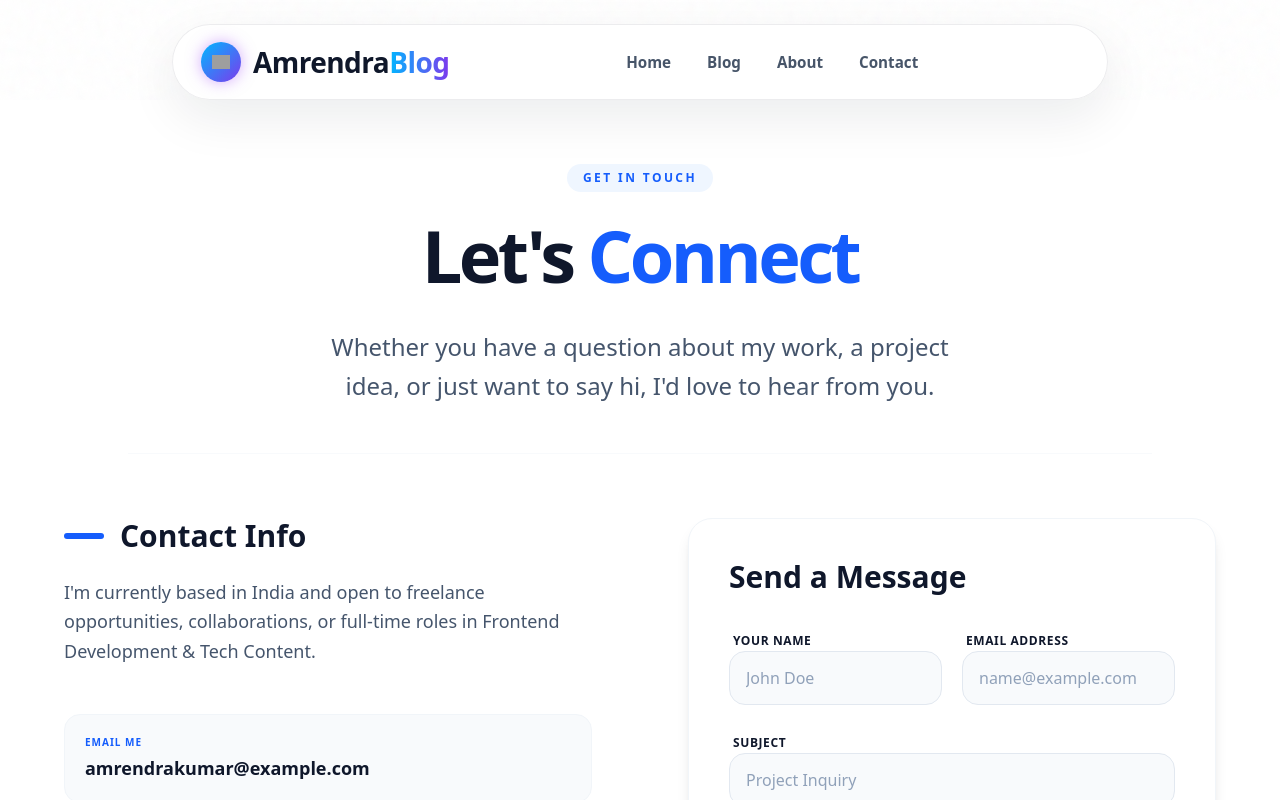
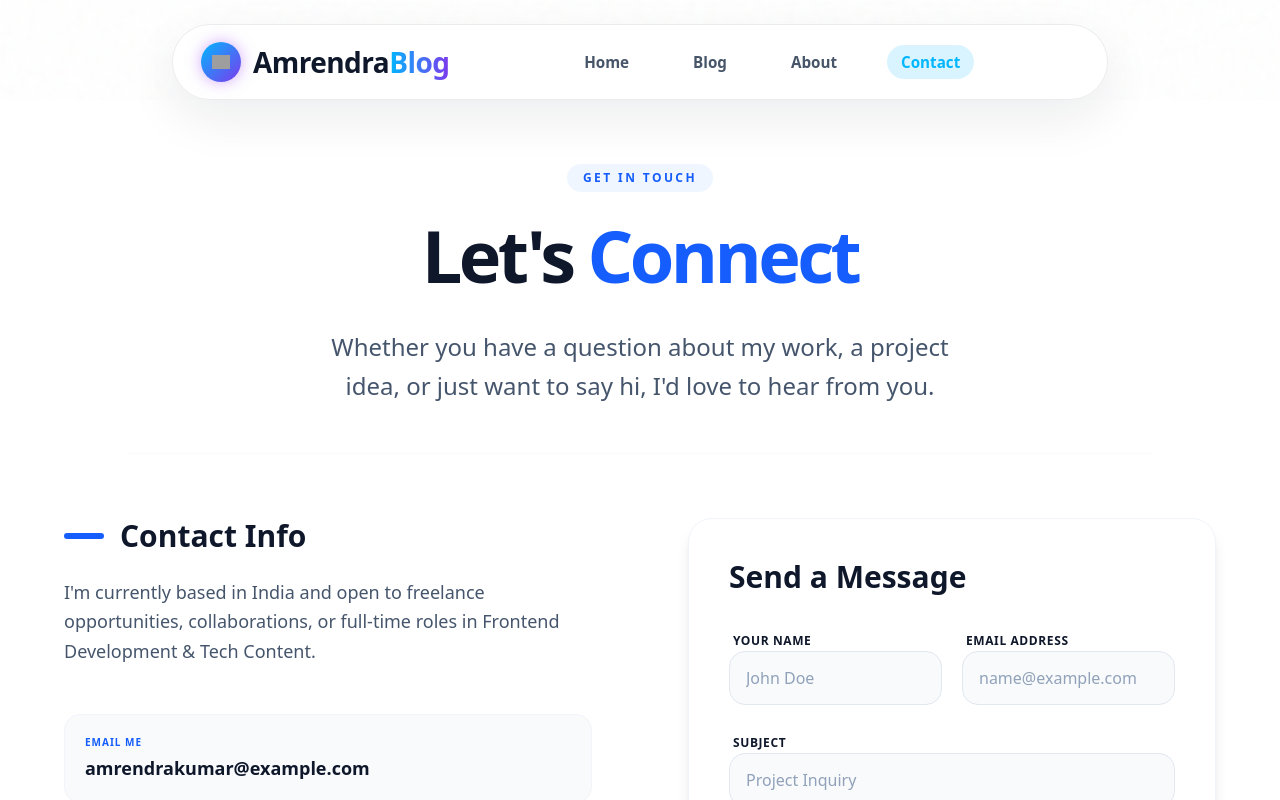
Before and after one commit to AmrendraCodes/AmrendraBlog, a Next.js app in the folder my-website/: page /contact in a window 1280 px wide. Shown: the top 800 px of the page. Built offline with nearby package versions, Linux system fonts and the light colour scheme; grey boxes are pictures that could not be loaded.

Commit message:
file committed

```diff
--- a/my-website/src/components/Header.js
+++ b/my-website/src/components/Header.js
@@ -4,6 +4,7 @@ import { useState, useEffect } from "react";
 import Link from "next/link";
 import { Menu, X, Sparkles } from "lucide-react";
 import styles from "./Header.module.css";
+import { usePathname } from "next/navigation";
 
 const navLinks = [
   { name: "Home", href: "/" },
@@ -13,6 +14,7 @@ const navLinks = [
 ];
 
 export default function Header() {
+  const pathname = usePathname();
   const [isMenuOpen, setIsMenuOpen] = useState(false);
   const [isScrolled, setIsScrolled] = useState(false);
   const [mounted, setMounted] = useState(false);
@@ -50,11 +52,18 @@ export default function Header() {
           </Link>
 
           <nav className={styles.nav}>
-            {navLinks.map((link) => (
-              <Link key={link.name} href={link.href} className={styles.navLink}>
+            {navLinks.map((link) => {
+              const isActive = link.href === '/' ? pathname === '/' : pathname.startsWith(link.href);
+              return (
+                <Link
+                  key={link.name}
+                  href={link.href}
+                  className={`${styles.navLink} ${isActive ? styles.active : ""}`}
+                >
                   {link.name}
                 </Link>
-            ))}
+              );
+            })}
           </nav>
 
           <button
@@ -100,16 +109,19 @@ export default function Header() {
         </div>
 
         <nav className={styles.mobileNav}>
-          {navLinks.map((link) => (
+          {navLinks.map((link) => {
+            const isActive = link.href === '/' ? pathname === '/' : pathname.startsWith(link.href);
+            return (
               <Link
                 key={link.name}
                 href={link.href}
-              className={styles.mobileNavLink}
+                className={`${styles.mobileNavLink} ${isActive ? styles.activeMobile : ""}`}
                 onClick={() => setIsMenuOpen(false)}
               >
                 {link.name}
               </Link>
-          ))}
+            );
+          })}
         </nav>
       </div>
 
--- a/my-website/src/components/Header.module.css
+++ b/my-website/src/components/Header.module.css
@@ -167,35 +167,27 @@
   font-weight: 600;
   color: #475569;
   text-decoration: none;
-  transition: color 0.3s ease;
+  transition: all 0.3s ease;
   white-space: nowrap;
+  padding: 6px 14px;
+  border-radius: 9999px;
 }
 
 @media (min-width: 768px) and (max-width: 1023px) {
   .navLink {
     font-size: 0.88rem;
+    padding: 6px 12px;
   }
 }
 
 .navLink:hover {
-  color: #245bdc;
+  color: var(--accent-cyan);
+  background: rgba(0, 183, 255, 0.08); /* Soft hover state */
 }
 
-.navLink::after {
-  content: '';
-  position: absolute;
-  bottom: -4px;
-  left: 50%;
-  transform: translateX(-50%);
-  width: 0;
-  height: 2px;
-  background: var(--accent-cyan);
-  transition: width 0.3s ease;
-  border-radius: 2px;
-}
-
-.navLink:hover::after {
-  width: 100%;
+.active {
+  color: var(--accent-cyan);
+  background: rgba(0, 183, 255, 0.15); /* Pill-shaped active state */
 }
 
 .mobileToggle {
@@ -302,10 +294,19 @@
   font-weight: 800;
   color: #0f172a;
   text-decoration: none;
-  transition: color 0.3s;
+  transition: all 0.3s ease;
   line-height: 1.2;
+  padding: 10px 20px;
+  border-radius: 9999px;
+  width: fit-content;
 }
 
 .mobileNavLink:hover {
   color: var(--accent-cyan);
+  background: rgba(0, 183, 255, 0.08);
 }
+
+.activeMobile {
+  color: var(--accent-cyan);
+  background: rgba(0, 183, 255, 0.15);
+}
```
Lines whose indentation alone changed are shown as unchanged.
